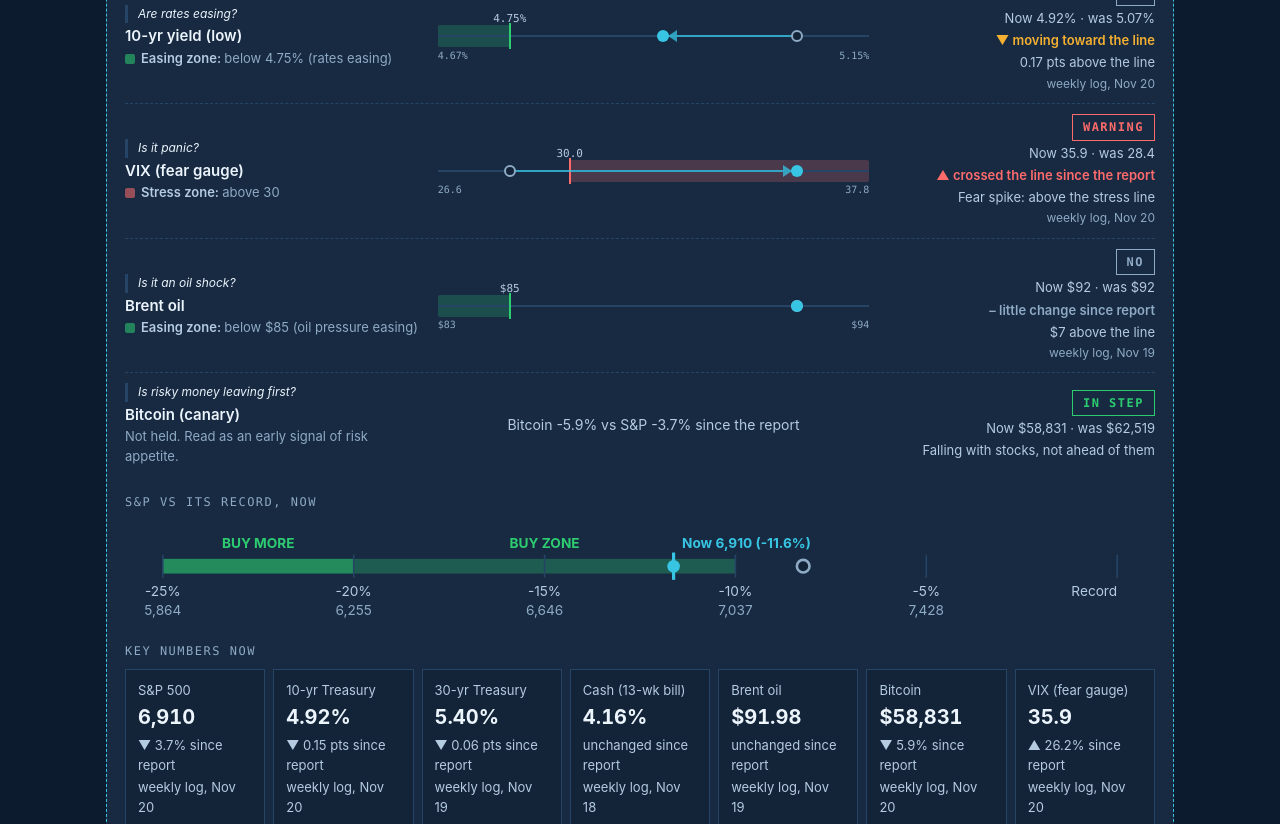
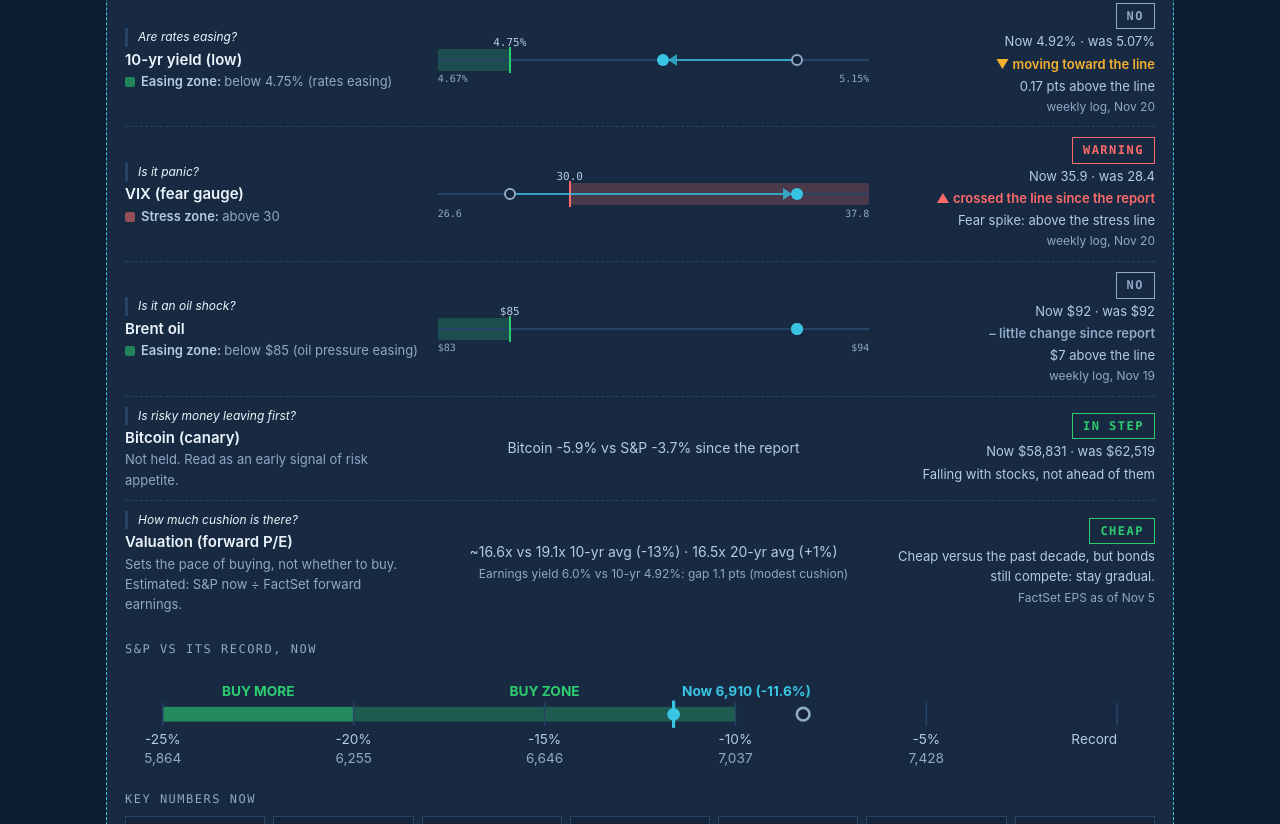
Before and after one commit to GregLobbin/gregentic, a plain HTML site: page mhc/index.html in a window 1280 px wide. Shown: the part 1409-2233 px from the top of the page. Drawn offline with Linux system fonts and the light colour scheme; no server answers.

Commit message:
MHC: valuation gauge (est. forward P/E vs FactSet 5/10/20-yr averages, earnings-yield gap vs 10-yr) sets buying pace in the diagnosis
Co-Authored-By: Claude Opus 5.5 <noreply@anthropic.com>
Claude-Session: https://claude.ai/code/session_019kswraXyuAm4y4Uw99AcBr

```diff
--- a/mhc/index.html
+++ b/mhc/index.html
@@ -192,7 +192,8 @@ a.tile:hover{background:var(--bg3)}
 .grp .gh{font-weight:700;font-size:15px;color:var(--accent)}
 .grp .gp{margin:0 0 6px;font-size:13px;color:var(--muted);max-width:75ch}
 .plrow .q{font-size:12px;color:var(--accent);font-style:italic;margin-bottom:1px}
-.plrow .cn{font-size:14px;color:var(--dim);text-align:center}
+.plrow .cn{font-size:14px;color:var(--dim);text-align:center;display:grid;gap:3px}
+.plrow .cn .src{font-size:12px;color:var(--muted)}
 .chip.muted{color:var(--muted)}
 .plintro{font-size:14px;color:var(--dim);margin:0 0 8px;max-width:72ch}
 .plkey{font-size:12px;color:var(--muted);display:flex;gap:14px;flex-wrap:wrap;margin-bottom:6px}
@@ -412,6 +413,21 @@ async function loadLog(){
   await Promise.all([...months].map(async m=>{try{const r=await fetch(`log/${m}.json`,{cache:'no-cache'});if(!r.ok)return;const j=await r.json();days.push(...(j.days||[]));status.push(...(j.status||[]))}catch(_){}}));
   days.sort((a,b)=>a.date.localeCompare(b.date));status.sort((a,b)=>a.date.localeCompare(b.date));
   LOG={days,status};
+  try{const r=await fetch('valuation.json',{cache:'no-cache'});VAL=r.ok?await r.json():null}catch(_){VAL=null}
+}
+let VAL=null;
+// Valuation: estimated forward P/E = S&P now / FactSet forward EPS; compared with FactSet averages and the 10-yr yield
+function valuation(){
+  if(!VAL?.eps||!VAL?.avg10)return null;
+  const sp=nowVal('sp500'),y=nowVal('y10');if(!sp)return null;
+  const pe=sp.v/VAL.eps,vs10=(pe/VAL.avg10-1)*100,vs20=VAL.avg20?(pe/VAL.avg20-1)*100:null,ey=100/pe,gap=y?ey-y.v:null;
+  const level=vs10>10?'rich':vs10<-10?'cheap':'fair';
+  const bond=gap==null?null:gap<1?'competitive':gap<2?'neutral':'supportive';
+  let pace,cls;
+  if(level==='rich'){pace='Rich: even in the buy zone, deploy only gradually (about a third).';cls='red'}
+  else if(level==='fair'){pace=bond==='competitive'?'Fair, but bonds compete: the slow end of Deploy — gradual.':'Fair: the normal Deploy — gradual pace.';cls='yellow'}
+  else{pace=bond==='supportive'?'Cheap with a healthy cushion over bonds: room to step up toward Deploy+.':'Cheap versus the past decade, but bonds still compete: stay gradual.';cls='green'}
+  return{pe,vs10,vs20,ey,gap,level,bond,pace,cls};
 }
 function logLatest(key){for(let i=LOG.days.length-1;i>=0;i--){const v=LOG.days[i][key];if(typeof v==='number')return{v,date:LOG.days[i].date}}return null}
 function nowVal(key){
@@ -485,6 +501,7 @@ function diagnose(){
   if(br!=null)ev.push(`Brent $${br.toFixed(0)}`);
   ev.push(ur!=null?(ur>=4.5?`unemployment ${ur.toFixed(1)}%: recession signal`:`unemployment ${ur.toFixed(1)}%`):'no recession signal in the data');
   const c=canary();if(c)ev.push('canary: '+c.txt.charAt(0).toLowerCase()+c.txt.slice(1));
+  const V=valuation();if(V)ev.push(`valuation ${V.level} (~${V.pe.toFixed(1)}x vs ${VAL.avg10}x 10-yr avg; earnings yield ${V.ey.toFixed(1)}% vs 10-yr ${(V.ey-V.gap).toFixed(2)}%)`);
   const oilShock=br!=null&&((brRep&&br>=brRep*1.15)||br>=115);
   let d;
   if(hy!=null&&hy>600)d={name:'Credit crunch',sev:'red',plan:'The buy zone is on hold. Keep building dry powder until spreads stop widening; don’t catch a falling knife.'};
@@ -495,7 +512,9 @@ function diagnose(){
   else if(dd!=null&&dd>=10)d={name:'Sentiment correction',sev:'green',plan:'Credit is calm and no recession signal shows. This is the setup the buy-zone rule was written for: the plan points to Deploy — gradual. Your call.'};
   else if(dd!=null&&dd>=5)d={name:'Pullback',sev:'yellow',plan:'A normal dip with credit calm. Not yet in the buy zone; the plan is unchanged.'};
   else d={name:'Calm market',sev:'green',plan:'Stocks near their highs and nothing stressed underneath. The plan is unchanged.'};
+  if(d.name==='Sentiment correction'&&V)d.plan+=' Pace: '+V.pace;
   if(d.name==='Sentiment correction'&&hy!=null&&hy>=375)d.plan+=' Watch credit closely: spreads are near the 400bp line.';
+  d.val=V;
   d.ev=ev;d.canary=c;return d;
 }
 function moveDir(r){
@@ -577,12 +596,20 @@ function renderLiveLayer(){
     row.append(n,pbar(r),st);return row};
   const g1=el('div','grp');g1.append(el('div','gh','1 · The trigger: when the plan acts'),el('p','gp','The only lines tied to an action. Whether to trust them depends on what’s underneath.'));
   const p1=el('div','pl');rows.filter(r=>r.group==='trigger').forEach(r=>p1.append(mkRow(r)));g1.append(key,p1);box.append(g1);
-  const g2=el('div','grp');g2.append(el('div','gh','2 · What’s underneath: what kind of drop'),el('p','gp','Each gauge answers one question. Together they separate a normal correction from a credit crunch, a rate shock or a recession.'));
+  const g2=el('div','grp');g2.append(el('div','gh','2 · What’s underneath: what kind of drop, and how much cushion'),el('p','gp','Each gauge answers one question. Together they separate a normal correction from a credit crunch, a rate shock or a recession. Valuation then sets the pace of buying.'));
   const p2=el('div','pl');rows.filter(r=>r.group!=='trigger').forEach(r=>p2.append(mkRow(r)));
   const C=D?.canary;
   {const row=el('div','plrow');const n=el('div');n.append(el('div','q','Is risky money leaving first?'),el('div','nm','Bitcoin (canary)'),el('div','ln','Not held. Read as an early signal of risk appetite.'));
     const mid=el('div','cn',C?`Bitcoin ${C.bc>=0?'+':''}${C.bc.toFixed(1)}% vs S&P ${C.sc>=0?'+':''}${C.sc.toFixed(1)}% since the report`:'No reading yet');
     const st=el('div','st');if(C){st.append(el('span','chip '+C.cls,C.st==='warning'?'Warning':C.st==='watch'?'Watch':C.st==='good'?'Positive':'In step'));st.append(el('small',null,'Now $'+Math.round(C.now).toLocaleString()+' · was $'+Math.round(C.rep).toLocaleString()));st.append(el('small',null,C.txt))}
+    row.append(n,mid,st);p2.append(row)}
+  const V=valuation();
+  {const row=el('div','plrow');const n=el('div');n.append(el('div','q','How much cushion is there?'),el('div','nm','Valuation (forward P/E)'),el('div','ln','Sets the pace of buying, not whether to buy. Estimated: S&P now ÷ FactSet forward earnings.'));
+    const mid=el('div','cn');
+    if(V){mid.append(document.createTextNode(`~${V.pe.toFixed(1)}x vs ${VAL.avg10}x 10-yr avg (${V.vs10>=0?'+':''}${V.vs10.toFixed(0)}%)`+(V.vs20!=null?` · ${VAL.avg20}x 20-yr avg (${V.vs20>=0?'+':''}${V.vs20.toFixed(0)}%)`:'')));
+      mid.append(el('div','src',`Earnings yield ${V.ey.toFixed(1)}% vs 10-yr ${(V.ey-V.gap).toFixed(2)}%: gap ${V.gap.toFixed(1)} pts (${V.bond==='competitive'?'bonds compete':V.bond==='neutral'?'modest cushion':'healthy cushion'})`))}
+    else mid.textContent='No reading yet';
+    const st=el('div','st');if(V){st.append(el('span','chip '+V.cls,V.level==='rich'?'Rich':V.level==='fair'?'Fair':'Cheap'));st.append(el('small',null,V.pace));st.append(el('span','src','FactSet EPS as of '+fmtShort(VAL.asOf)))}
     row.append(n,mid,st);p2.append(row)}
   g2.append(p2);box.append(g2);
   // weekly check strip
--- /dev/null
+++ b/mhc/valuation.json
@@ -0,0 +1,13 @@
+{
+ "asOf": "2026-11-05",
+ "fpe": 17.7,
+ "price": 7353.73,
+ "eps": 415.82,
+ "avg5": 19.8,
+ "avg10": 19.1,
+ "avg15": 17.6,
+ "avg20": 16.5,
+ "avg25": 16.4,
+ "source": "FactSet Earnings Insight, Nov 6, 2026",
+ "url": "https://advantage.factset.com/hubfs/Website/Resources%20Section/Research%20Desk/Earnings%20Insight/EarningsInsight_110626.pdf"
+}
```
